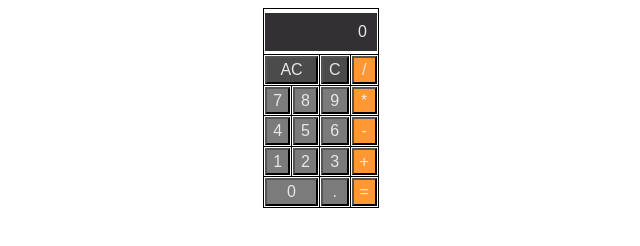
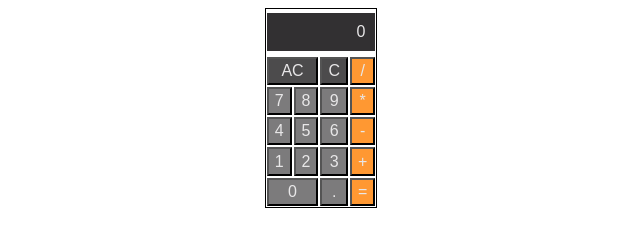
Before and after one commit to abuzzany/capculator, a website built with webpack: page src/index.html in a window 1280 px wide. Shown: the whole page, without its empty margins (319-959 px from the left). Built offline with nearby package versions, Linux system fonts and the light colour scheme.

Commit message:
Add style classes

```diff
--- a/src/css/style.css
+++ b/src/css/style.css
@@ -5,7 +5,7 @@
     color: rgb(232, 231, 232);
 }
 
-table{
+.capculator{
     margin: auto;
     border-collapse: collapse;
     width: 100px;
@@ -14,7 +14,7 @@ table{
 
 }
 
-td{
+.capculator > td{
     border: 1px solid black;
     width: 10px;
     height: 10px;
--- a/src/index.html
+++ b/src/index.html
@@ -6,7 +6,7 @@
     <title>Capculator</title>
 </head>
 <body>
-    <table id="calculator">
+    <table class="capculator">
         <tr>
             <td colspan="4"">
                 <div class="display" data-display>0</div>
```
